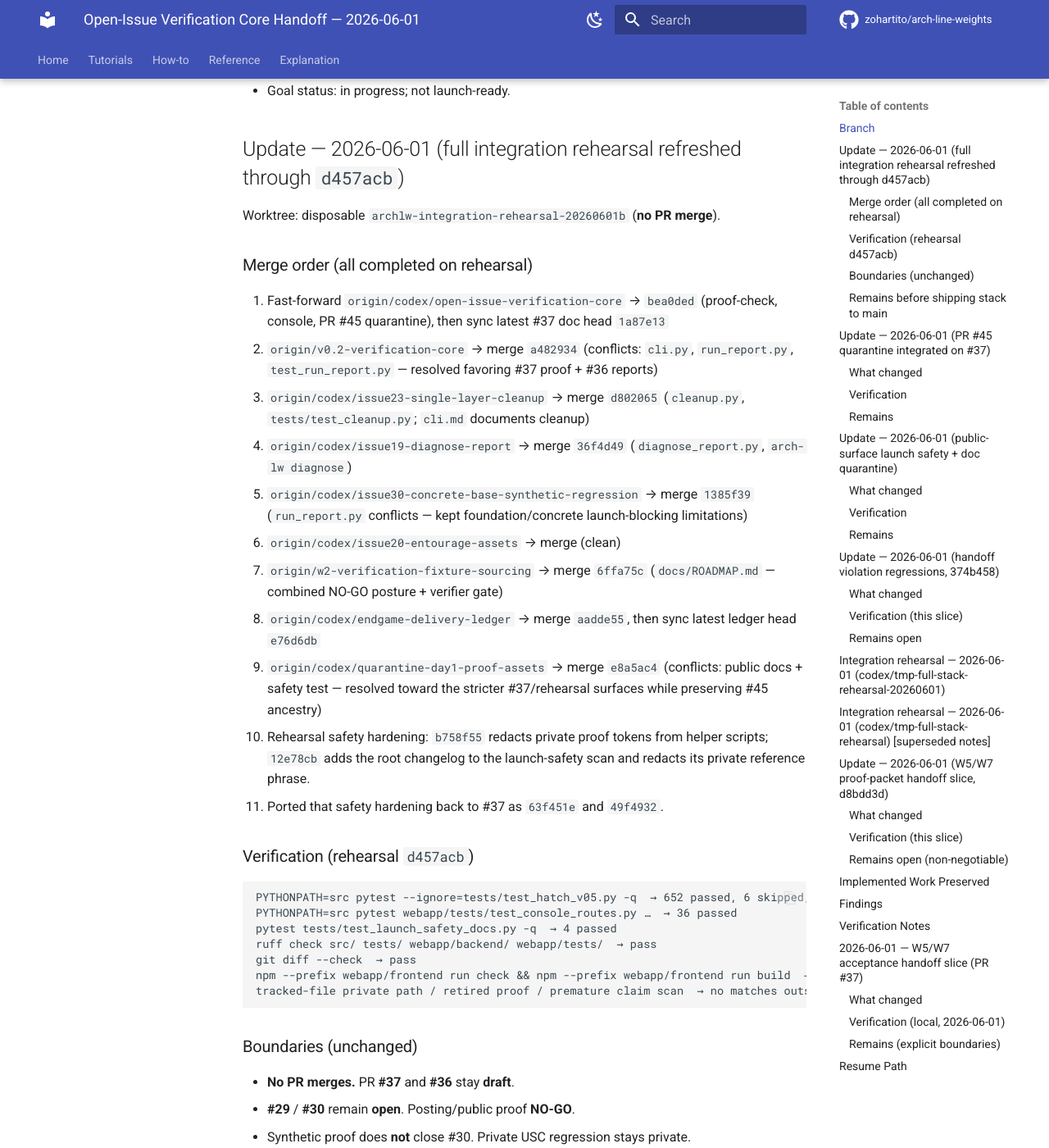
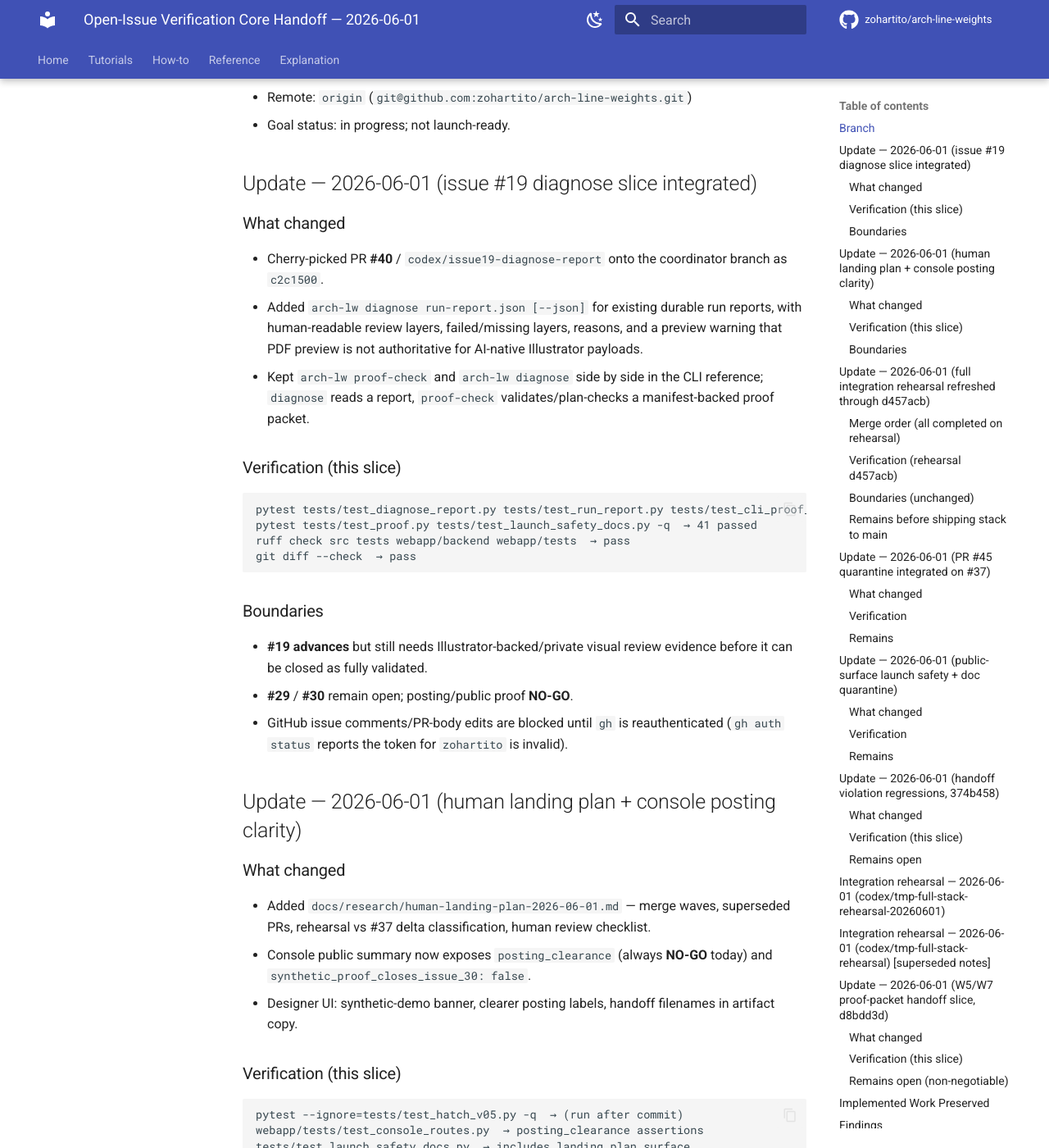
Before and after one commit to zohartito/arch-line-weights, an MkDocs documentation site: the page built from docs/research/open-issue-verification-core-handoff-2026-06-01.md, in a window 1280 px wide and 1400 px high, scrolled down 465 px. Shown: the whole window at 82% size. Built offline with MkDocs 1.6.1 and Material for MkDocs 9.7.7, drawn with Linux system fonts in a browser that asks for light colours; comment, search, counter and statistics services are not loaded; some of the changed text lies outside the part shown.

Commit message:
docs: add human landing plan for endgame PR stack
Merge waves, superseded PRs, rehearsal vs #37 delta, and review checklist.
Posting remains NO-GO; no PR merges; #29/#30 stay open.

Co-authored-by: Cursor <cursoragent@cursor.com>

````diff
--- /dev/null
+++ b/docs/research/human-landing-plan-2026-06-01.md
@@ -0,0 +1,114 @@
+# Human Landing Plan — 2026-06-01
+
+Engineering control doc for **how to land** the arch-line-weights endgame stack after
+integration rehearsal `codex/tmp-integration-rehearsal-20260601b` (`d457acb`). This is
+not posting clearance and not a merge instruction for agents.
+
+## Non-negotiable gates (repeat every review)
+
+- **No agent PR merges** — humans merge after review.
+- **#29** and **#30** stay **open** until real W5/W7 public-proof acceptance.
+- **Posting/public proof: NO-GO** unless W5/W7 explicitly records acceptance on a
+  public-safe packet.
+- **Synthetic proof does not close #30.**
+- **Private USC regression stays private** — no private drawings, screenshots, PDFs,
+  raw reports, proof assets, or machine paths in git.
+- **Do not claim** App Store, Windows desktop, Rhino plugin, or Illustrator panel readiness.
+
+## Branch heads (inspect with `git fetch` before acting)
+
+| Role | Branch | Typical head (2026-06-01) | PR |
+|------|--------|---------------------------|-----|
+| Verification core | `codex/open-issue-verification-core` | `c2c1500`+ | **#37** draft |
+| Verification core (reports/bridge) | `v0.2-verification-core` | `8f00e18` | **#36** draft |
+| Endgame ledger | `codex/endgame-delivery-ledger` | `a86d268` | **#41** draft |
+| Archival full stack | `codex/tmp-integration-rehearsal-20260601b` | `d457acb` | **none** (no merge) |
+| W2 research | `w2-verification-fixture-sourcing` | — | **#34** |
+| Cleanup | `codex/issue23-single-layer-cleanup` | — | **#39** |
+| Diagnose | `codex/issue19-diagnose-report` | — | **#40** (may overlap #37 `diagnose`) |
+| Entourage | `codex/issue20-entourage-assets` | — | **#42** |
+| Concrete synthetic | `codex/issue30-concrete-base-synthetic-regression` | — | **#38** |
+| Day-1 quarantine | `codex/quarantine-day1-proof-assets` | — | **#45** (largely on #37) |
+| Designer console (old) | `codex/webapp-designer-console-prototype` | — | **#44** superseded by **#37** |
+
+Rehearsal verified: **652** pytest (excl. hatch v05), **36** webapp tests, launch-safety **4**,
+ruff clean, frontend check/build pass.
+
+## Recommended human merge sequence
+
+Land in **waves** so proof/console safety stays on the bottom of the stack.
+
+### Wave 1 — Safety + proof truth (land first)
+
+1. **#37** `codex/open-issue-verification-core` — input diagnostics, proof harness,
+   `arch-lw proof-check`, designer console, W5/W7 NO-GO handoff, launch-safety scans,
+   PR #45 quarantine on branch.
+2. **#45** — close as superseded if #37 already contains quarantine; else merge quarantine-only.
+
+**Human review focus:** `tests/test_proof.py`, `tests/test_cli_proof_check.py`,
+`tests/test_launch_safety_docs.py`, `webapp/backend/console.py`, `src/arch_line_weights/proof.py`.
+
+### Wave 2 — Report contracts + bridge (stack on Wave 1)
+
+3. **#36** `v0.2-verification-core` — `layout_jsx`, `bridge_rhino_ai`, expanded
+   `run_report`, Rhino integration scripts.
+
+**Known conflicts (resolved in rehearsal `a482934`):** `cli.py`, `run_report.py`,
+`test_run_report.py` — keep #37 proof-check + #36 report/bridge surfaces.
+
+### Wave 3 — Focused features (stack on Wave 2)
+
+4. **#39** cleanup — `cleanup.py`, `arch-lw cleanup` (conservative single-layer tool).
+5. **#40** diagnose — skip if #37 already ships `diagnose_report.py` / `arch-lw diagnose`.
+6. **#38** issue30 — synthetic concrete regression; **caveated only**, never closes #30.
+7. **#42** entourage — `entourage.py` + tests (presentation layer, not proof clearance).
+8. **#34** w2 — docs/RETROSPECTIVE/fixture-sourcing research; **ROADMAP** conflict resolved in rehearsal.
+
+### Wave 4 — Control docs (last)
+
+9. **#41** endgame ledger — `endgame-delivery-plan-2026-06-01.md` + checkpoints only.
+
+## Superseded / duplicate work
+
+| Item | Verdict |
+|------|---------|
+| **#44** designer console prototype | **Superseded** by console on **#37** |
+| **#45** quarantine | **Superseded** on **#37** after `30b6951` / rehearsal `e8a5ac4` |
+| **#40** vs #37 `diagnose` | **Duplicate** — merge one; prefer #37 if identical |
+| Rehearsal branch | **Archival** — proves integration; do not merge wholesale to `main` |
+
+## Rehearsal-only vs #37 delta (do not blind cherry-pick)
+
+Code/docs present in rehearsal `d457acb` but **not** on #37 `c2c1500` (classify before port):
+
+| Delta | Classification |
+|-------|----------------|
+| `layout_jsx.py`, `test_layout_jsx.py` | **Stacked PR #36** |
+| `bridge_rhino_ai.py`, `test_bridge_rhino_ai.py`, Rhino integrations | **Stacked PR #36** |
+| `cleanup.py`, `test_cleanup.py` | **Stacked PR #39** |
+| `entourage.py`, `test_entourage.py` | **Stacked PR #42** |
+| `make2d_completion.py` / `poche.py` issue30 tweaks | **Stacked PR #38** |
+| `RETROSPECTIVE.md`, w2 research, ROADMAP merge | **Docs — #34 / rehearsal** |
+| `endgame-delivery-plan-2026-06-01.md` | **Docs — #41** |
+| Rehearsal safety commits on helper scripts | **Ported** to #37 per handoff (`63f451e`, `49f4932`) |
+| `diagnose_report.py` on #37 `c2c1500` | **On #37** — reconcile with #40 before merge |
+
+**Must not port:** private fixture binaries, raw proof images, local path examples, any
+change that weakens validators or sets `public_clearance` / `posting_ready` to GO without
+W5/W7 acceptance.
+
+## Human review checklist (before each merge)
+
+- [ ] CI green on the PR branch (pytest + ruff; webapp if touched).
+- [ ] `pytest tests/test_launch_safety_docs.py` — no retired Day-1 / private path leaks.
+- [ ] `arch-lw proof-check` tests pass; no false-pass on missing output / unchanged renders / `no_go` reports.
+- [ ] Console export: handoff JSON/MD in zip; `public_safe: false`; `posting_clearance: NO-GO`.
+- [ ] No private paths in tracked README, announce, how-to, reference, or handoff docs.
+- [ ] Issue comments: only path-free evidence; do **not** close #29/#30 from synthetic proof.
+- [ ] PR stays **draft** until explicit human ready-to-merge decision.
+
+## After landing (still not “launch”)
+
+- Run private USC regression **locally**; keep artifacts out of git.
+- W5/W7 review of real packets — record acceptance only in approved private workflow first.
+- Public posting remains **NO-GO** until that acceptance is explicitly for a **public-safe** packet.
--- a/docs/research/open-issue-verification-core-handoff-2026-06-01.md
+++ b/docs/research/open-issue-verification-core-handoff-2026-06-01.md
@@ -4,10 +4,65 @@ This branch preserves the WIP implementation and investigation for the open-issu
 
 ## Branch
 
-- Branch: `codex/open-issue-verification-core` (PR **#37**, draft, redaction head `49f4932`; this handoff note follows)
+- Branch: `codex/open-issue-verification-core` (PR **#37**, draft; head `c2c1500`)
 - Integration rehearsal: `codex/tmp-integration-rehearsal-20260601b` (pushed head `d457acb`)
+- Endgame ledger: `codex/endgame-delivery-ledger` (PR **#41**, head `a86d268`)
+- Human landing map: `docs/research/human-landing-plan-2026-06-01.md`
 - Remote: `origin` (`git@github.com:zohartito/arch-line-weights.git`)
 - Goal status: in progress; not launch-ready.
+
+## Update — 2026-06-01 (issue #19 diagnose slice integrated)
+
+### What changed
+
+- Cherry-picked PR **#40** / `codex/issue19-diagnose-report` onto the coordinator
+  branch as `c2c1500`.
+- Added `arch-lw diagnose run-report.json [--json]` for existing durable run
+  reports, with human-readable review layers, failed/missing layers, reasons,
+  and a preview warning that PDF preview is not authoritative for AI-native
+  Illustrator payloads.
+- Kept `arch-lw proof-check` and `arch-lw diagnose` side by side in the CLI
+  reference; `diagnose` reads a report, `proof-check` validates/plan-checks a
+  manifest-backed proof packet.
+
+### Verification (this slice)
+
+```text
+pytest tests/test_diagnose_report.py tests/test_run_report.py tests/test_cli_proof_check.py -q  → 21 passed
+pytest tests/test_proof.py tests/test_launch_safety_docs.py -q  → 41 passed
+ruff check src tests webapp/backend webapp/tests  → pass
+git diff --check  → pass
+```
+
+### Boundaries
+
+- **#19 advances** but still needs Illustrator-backed/private visual review
+  evidence before it can be closed as fully validated.
+- **#29** / **#30** remain open; posting/public proof **NO-GO**.
+- GitHub issue comments/PR-body edits are blocked until `gh` is reauthenticated
+  (`gh auth status` reports the token for `zohartito` is invalid).
+
+## Update — 2026-06-01 (human landing plan + console posting clarity)
+
+### What changed
+
+- Added `docs/research/human-landing-plan-2026-06-01.md` — merge waves, superseded PRs,
+  rehearsal vs #37 delta classification, human review checklist.
+- Console public summary now exposes `posting_clearance` (always **NO-GO** today) and
+  `synthetic_proof_closes_issue_30: false`.
+- Designer UI: synthetic-demo banner, clearer posting labels, handoff filenames in artifact copy.
+
+### Verification (this slice)
+
+```text
+pytest --ignore=tests/test_hatch_v05.py -q  → (run after commit)
+webapp/tests/test_console_routes.py  → posting_clearance assertions
+tests/test_launch_safety_docs.py  → includes landing plan surface
+```
+
+### Boundaries
+
+- **No PR merges.** **#29** / **#30** open. Posting **NO-GO.**
 
 ## Update — 2026-06-01 (full integration rehearsal refreshed through `d457acb`)
 
````
